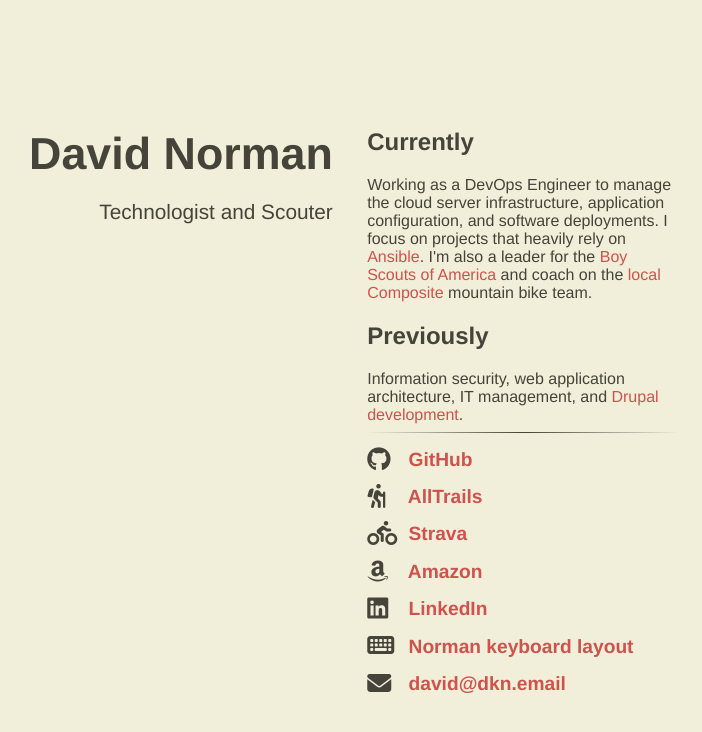
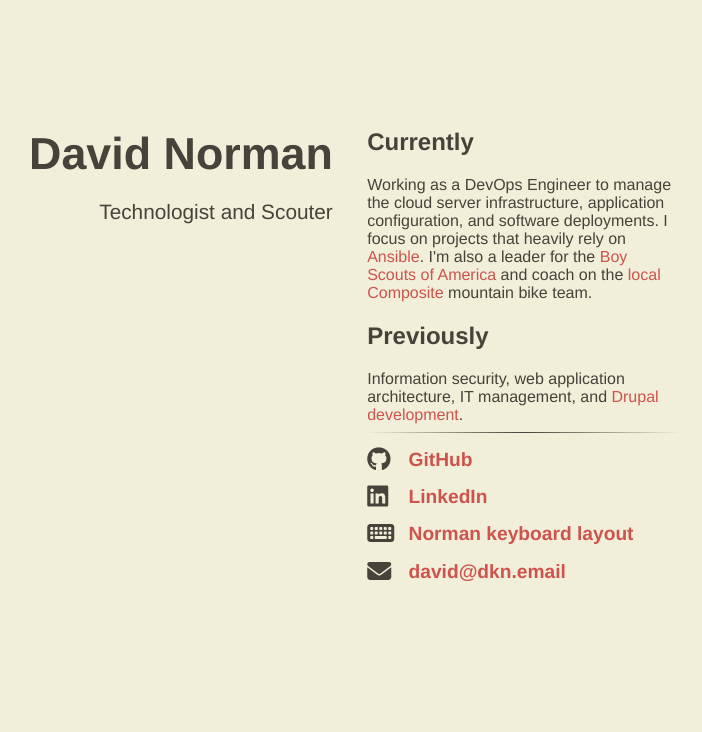
Before and after one commit to deekayen/dkn.github.io, a Jekyll site: the page built from index.html, in a window 1280 px wide. Shown: the top 732 px of the page, without its empty margins (300-1002 px from the left). Built offline with Jekyll 4.4.1, drawn with Linux system fonts in a browser that asks for light colours; nearby versions of some CDN libraries.

Commit message:
Remove profiles that I toggled to private.

```diff
--- a/_includes/content.html
+++ b/_includes/content.html
@@ -10,18 +10,6 @@
   <li class="main-list-item">
     <span class="fab fa-github fa-lg main-list-item-icon"></span>
     <a href="https://github.com/deekayen">GitHub</a>
-  </li>
-  <li class="main-list-item">
-    <span class="fas fa-hiking fa-lg main-list-item-icon"></span>
-    <a href="https://www.alltrails.com/">AllTrails</a>
-  </li>
-  <li class="main-list-item">
-    <span class="fas fa-biking fa-lg main-list-item-icon"></span>
-    <a href="https://www.strava.com/">Strava</a>
-  </li>
-  <li class="main-list-item">
-    <span class="fab fa-amazon fa-lg main-list-item-icon"></span>
-    <a href="https://www.amazon.com/">Amazon</a>
   </li>
   <li class="main-list-item">
     <span class="fab fa-linkedin fa-lg main-list-item-icon"></span>
```
